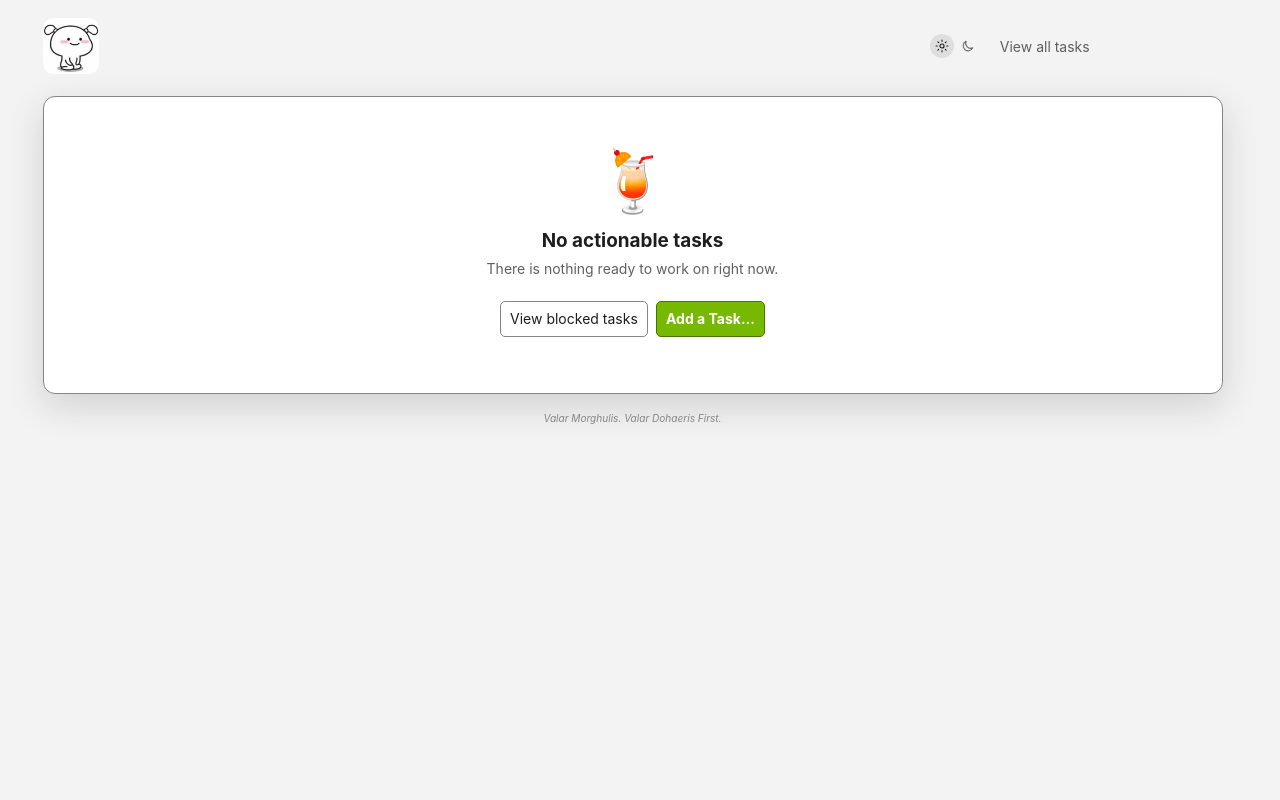
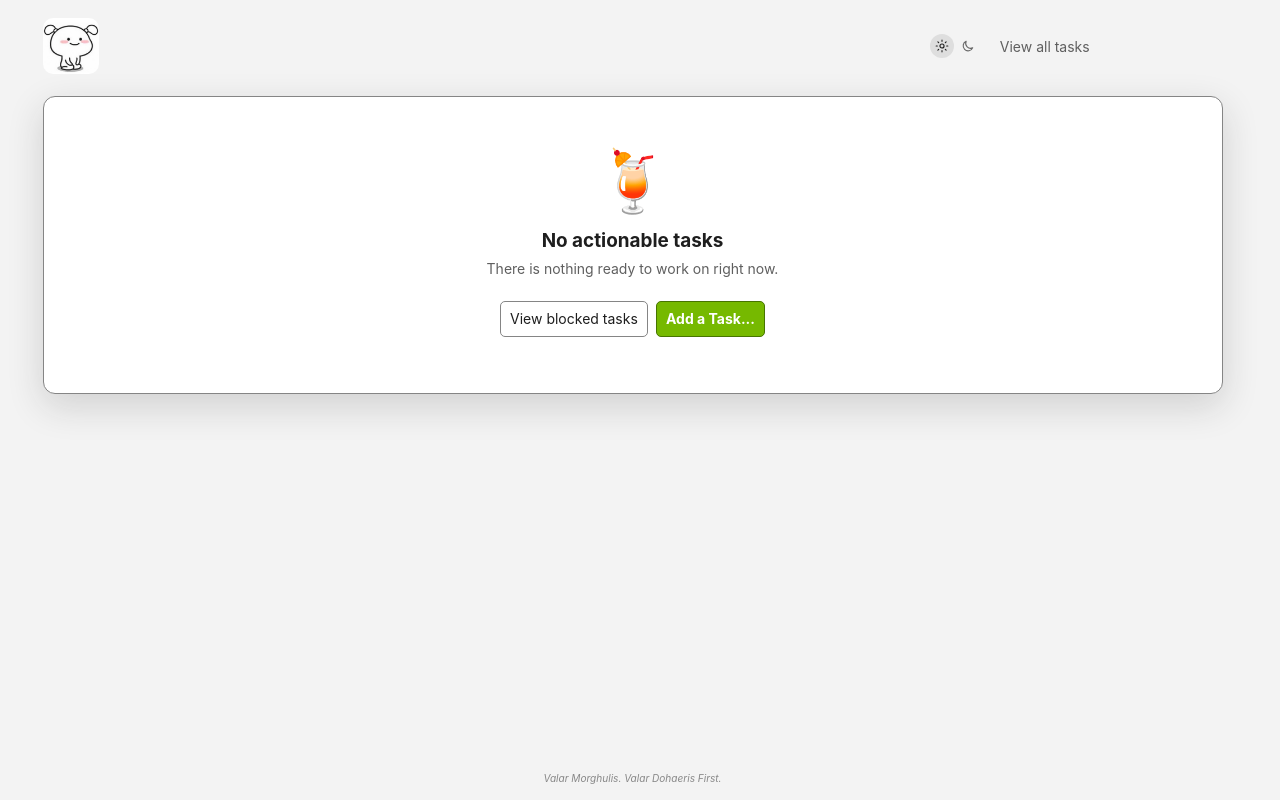
Before and after one commit to TheCodeArtist/aur-bataao, a Flask app: page / in a window 1280 px wide. Run offline with Flask 3, Linux system fonts and the light colour scheme; data that the repository does not hold is empty.

Commit message:
fix: keep footer at viewport bottom

```diff
--- a/static/app.css
+++ b/static/app.css
@@ -1,10 +1,19 @@
 /* Application shell and view composition */
 html { scrollbar-gutter: stable; }
-body { margin: 0; background: var(--bg); color: var(--text); }
-.shell { width: min(1180px, calc(100% - 24px)); margin: 18px auto 36px; }
+body {
+  display: flex;
+  min-height: 100vh;
+  min-height: 100dvh;
+  margin: 0;
+  flex-direction: column;
+  background: var(--bg);
+  color: var(--text);
+}
+.shell { flex: 1 0 auto; width: min(1180px, calc(100% - 24px)); margin: 18px auto; }
 .app-footer {
+  flex: 0 0 auto;
   width: min(1180px, calc(100% - 24px));
-  margin: -18px auto 16px;
+  margin: 0 auto 16px;
   color: var(--muted);
   font-size: 0.72rem;
   text-align: center;
```
